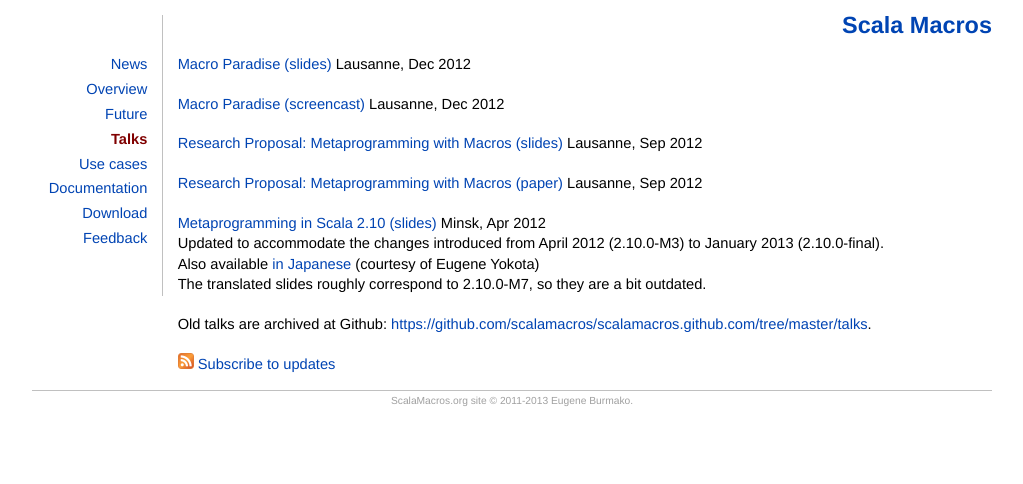
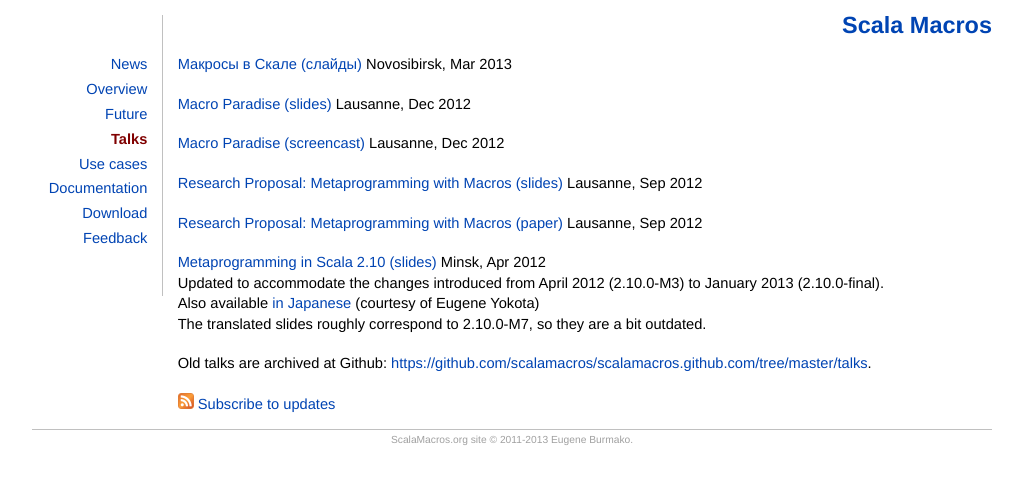
Before and after one commit to scalamacros/scalamacros.github.com, a Jekyll site: the page built from talks.html, in a window 1280 px wide. Shown: the top 484 px of the page, without its empty margins (128-1151 px from the left). Built offline with Jekyll 4.4.1, drawn with Linux system fonts in a browser that asks for light colours.

Commit message:
talk in Novosibirsk

```diff
--- a/talks.html
+++ b/talks.html
@@ -4,6 +4,8 @@
 comments: false
 plusone: false
 ---
+<p><a href="/talks/2012-03-31-ScalaMacros.pdf">Макросы в Скале (слайды)</a> Novosibirsk, Mar 2013</p>
+
 <p><a href="/talks/2012-12-18-MacroParadise.pdf">Macro Paradise (slides)</a> Lausanne, Dec 2012</p>
 
 <p><a href="http://vimeo.com/user8565009/macro-paradise-talk">Macro Paradise (screencast)</a> Lausanne, Dec 2012</p>
```
Also changed, not shown: 3 other files.
